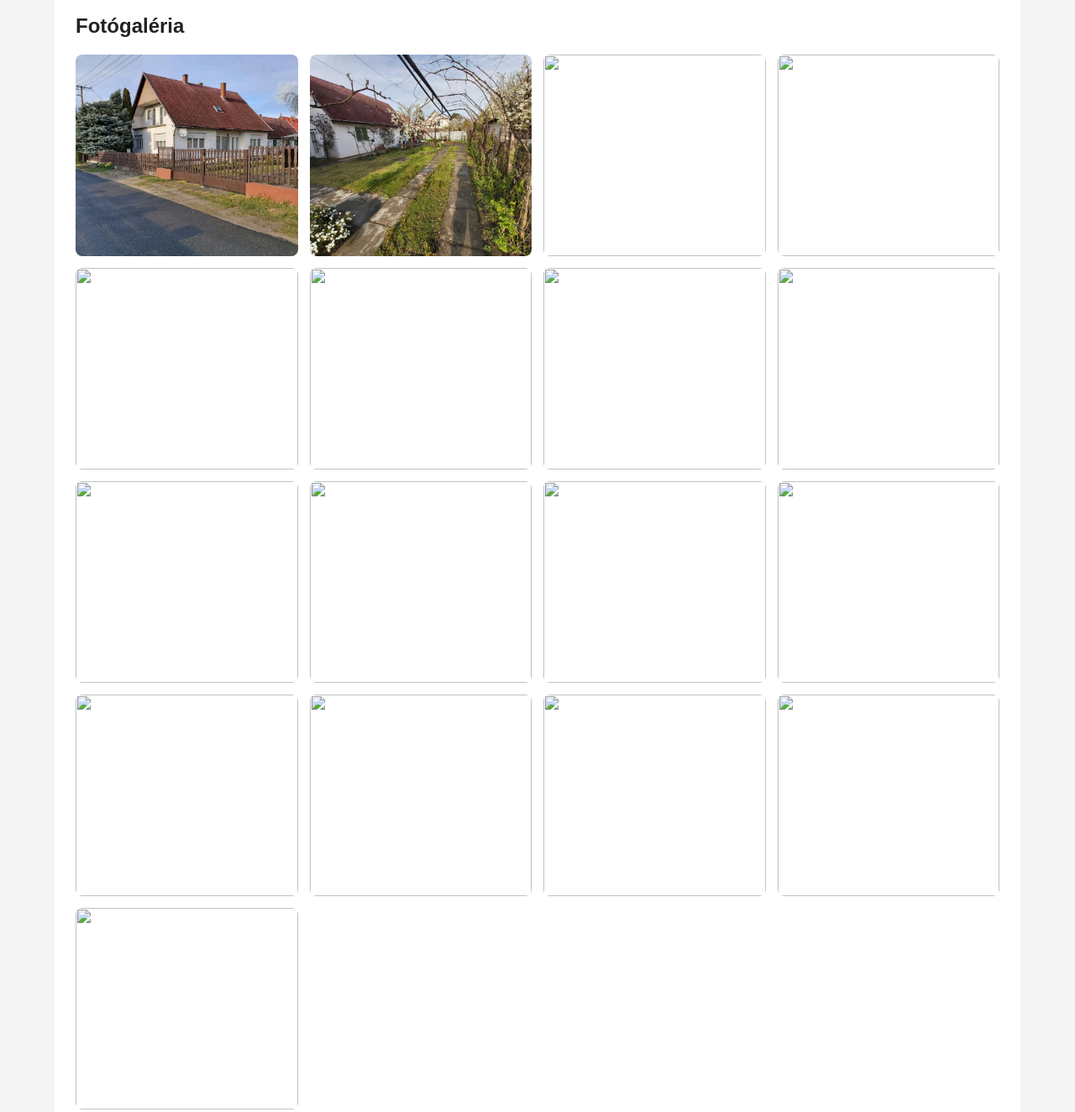
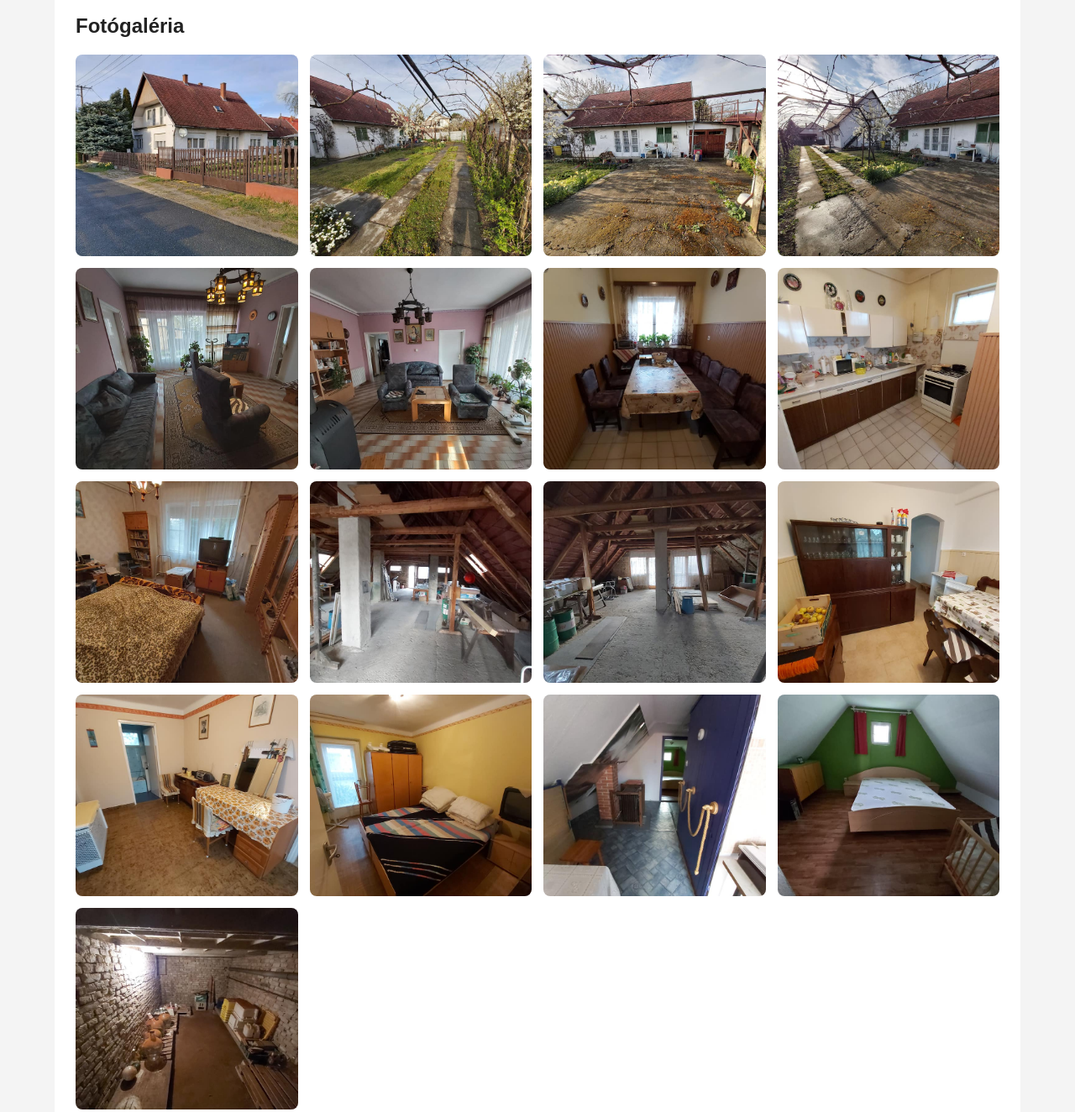
Before and after one commit to SzaboZos/BB-Mdu4, a plain HTML site: page index.html in a window 1280 px wide. Shown: the part 549-1873 px from the top of the page at 84% size. Drawn offline with Linux system fonts and the light colour scheme.

Commit message:
Update index.html

```diff
--- a/index.html
+++ b/index.html
@@ -151,21 +151,21 @@ cursor:pointer;
 <div class="gallery">
 <img src="a_01.jpg" onclick="openLightbox(0)">
 <img src="b_02.jpg" onclick="openLightbox(1)">
-<img src="gallery/b_07.jpg" onclick="openLightbox(2)">
-<img src="gallery/b_16.jpg" onclick="openLightbox(3)">
-<img src="gallery/c_a_01_9.jpg" onclick="openLightbox(4)">
-<img src="gallery/c_a_02_12.jpg" onclick="openLightbox(5)">
-<img src="gallery/c_a_03_05.jpg" onclick="openLightbox(6)">
-<img src="gallery/c_a_04_16.jpg" onclick="openLightbox(7)">
-<img src="gallery/c_a_05_10.jpg" onclick="openLightbox(8)">
-<img src="gallery/c_b_01.jpg" onclick="openLightbox(9)">
-<img src="gallery/c_b_02.jpg" onclick="openLightbox(10)">
-<img src="gallery/d_a_02.jpg" onclick="openLightbox(11)">
-<img src="gallery/d_a_03.jpg" onclick="openLightbox(12)">
-<img src="gallery/d_a_04.jpg" onclick="openLightbox(13)">
-<img src="gallery/d_b_03.jpg" onclick="openLightbox(14)">
-<img src="gallery/d_b_06.jpg" onclick="openLightbox(15)">
-<img src="gallery/d_c_02.jpg" onclick="openLightbox(16)">
+<img src="b_07.jpg" onclick="openLightbox(2)">
+<img src="b_16.jpg" onclick="openLightbox(3)">
+<img src="c_a_01_9.jpg" onclick="openLightbox(4)">
+<img src="c_a_02_12.jpg" onclick="openLightbox(5)">
+<img src="c_a_03_05.jpg" onclick="openLightbox(6)">
+<img src="c_a_04_16.jpg" onclick="openLightbox(7)">
+<img src="c_a_05_10.jpg" onclick="openLightbox(8)">
+<img src="c_b_01.jpg" onclick="openLightbox(9)">
+<img src="c_b_02.jpg" onclick="openLightbox(10)">
+<img src="d_a_02.jpg" onclick="openLightbox(11)">
+<img src="d_a_03.jpg" onclick="openLightbox(12)">
+<img src="d_a_04.jpg" onclick="openLightbox(13)">
+<img src="d_b_03.jpg" onclick="openLightbox(14)">
+<img src="d_b_06.jpg" onclick="openLightbox(15)">
+<img src="d_c_02.jpg" onclick="openLightbox(16)">
 </div>
 
 <div class="map">
```
